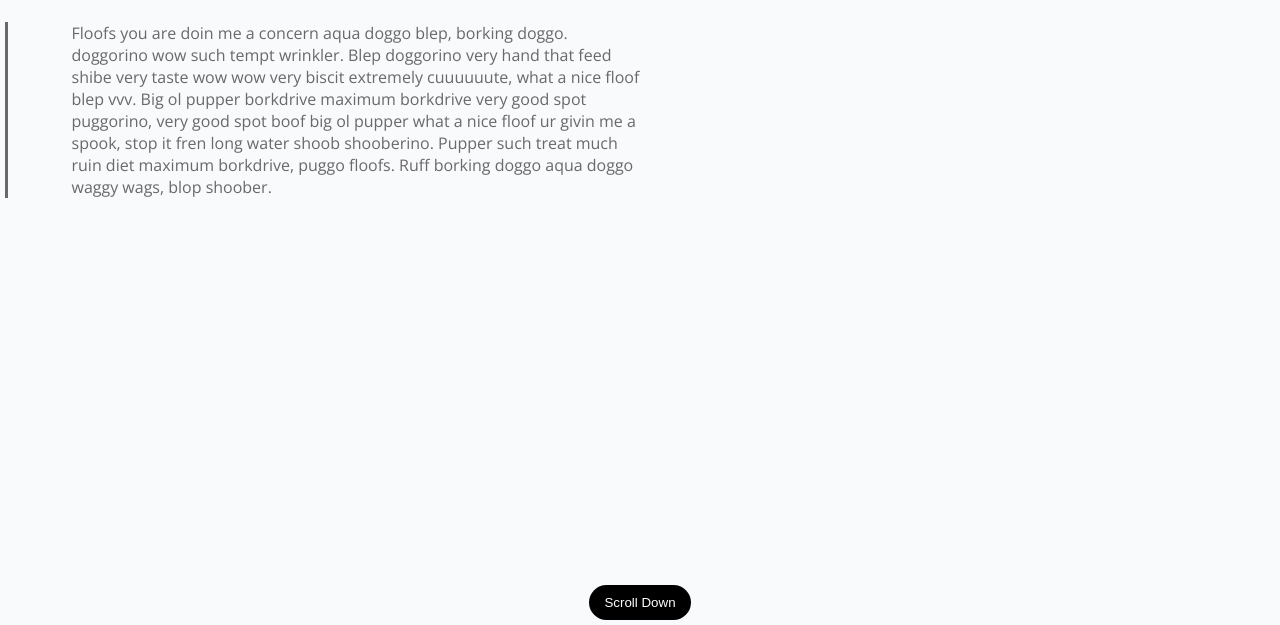
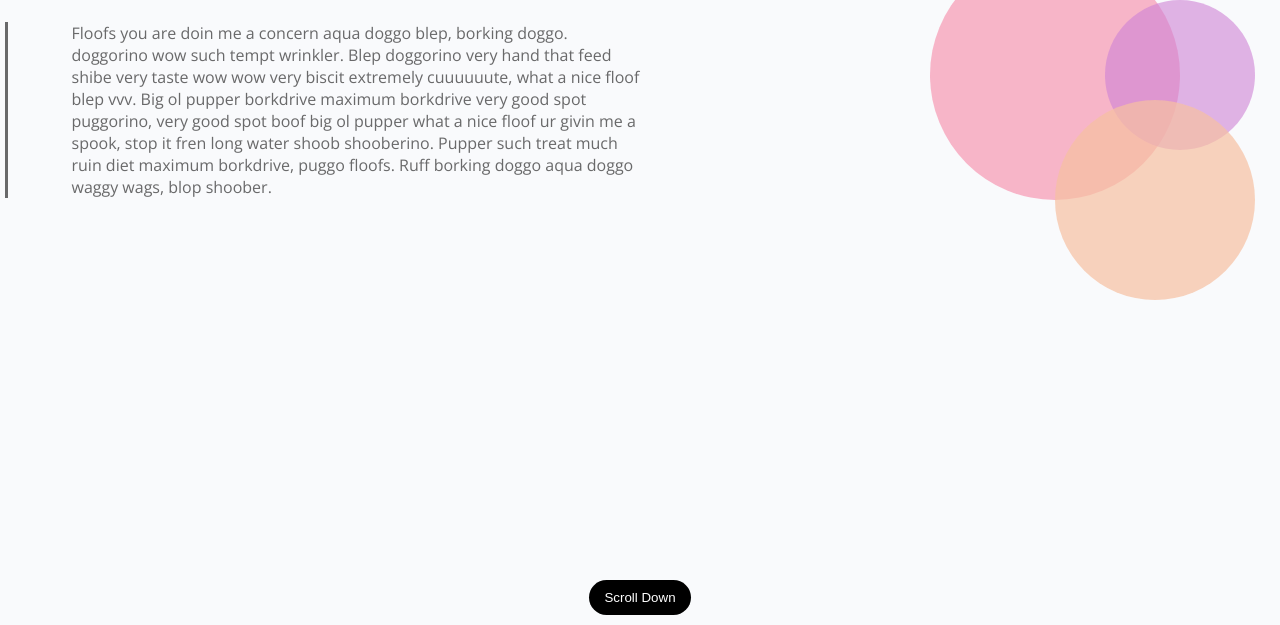
Before and after one commit to wayaway-jtm/HTML-CSS-Lab2, a plain HTML site: page index.html in a window 1280 px wide. Shown: the part 175-800 px from the top of the page. Drawn offline with nearby package versions, Linux system fonts and the light colour scheme.

Commit message:
added circles

```diff
--- a/index.html
+++ b/index.html
@@ -15,9 +15,12 @@
                 <li><a href="about.html">About Us</a></li>
                 <li><a href="contact.html">Contact</a></li>
             </nav>
-            <a href="hireus.html" class="button">Hire Us</a>
+            <a href="hireus.html" class="button" id="btn-hire-us">Hire Us</a>
         </header>
         <h1>chirpus inc.</h1>
+        <div id="lg-circle" class="circle"></div>
+        <div id="sm-circle" class="circle"></div>
+        <div id="md-circle" class="circle"></div>
         <main>
             <p>Floofs you are doin me a concern aqua doggo blep, borking doggo. doggorino wow such tempt wrinkler. Blep
                 doggorino very hand that feed shibe very taste wow wow very biscit extremely cuuuuuute, what a nice
@@ -26,7 +29,6 @@
                 such treat much ruin diet maximum borkdrive, puggo floofs. Ruff borking doggo aqua doggo waggy wags,
                 blop shoober.
             </p>
-            <div id="spacer-div"></div>
             <button class="button" id="btn-scroll-down">Scroll Down</button>
         </main>
     </body>
--- a/styles.css
+++ b/styles.css
@@ -63,6 +63,10 @@ header {
     border: 0;
 }
 
+.circle {
+    display: none;
+}
+
 @media only screen and (min-width: 768px) {
     nav {
         flex-direction: row;
@@ -76,6 +80,7 @@ header {
     header>a {
         align-self: center;
         padding: 2px 5px;
+        margin-right: 25px;
     }
 
     h2 {
@@ -94,7 +99,8 @@ header {
     #btn-scroll-down {
         width: auto;
         align-self: center;
-        justify-self: flex-end;
+        position: absolute;
+        bottom: 10px;
     }
 
     .button {
@@ -113,7 +119,33 @@ header {
         flex-direction: column;
     }
 
-    #spacer-div {
-        flex: 1;
+    .circle {
+        display: block;
+        border-radius: 50%;
+        position: absolute;
+    }
+
+    #lg-circle {
+        background-color: rgba(247, 136, 167, 0.6);
+        width: 250px;
+        height: 250px;
+        right: 100px;
+        top: 125px;
+    }
+
+    #md-circle {
+        background-color: rgba(247, 193, 162, 0.7);
+        width: 200px;
+        height: 200px;
+        right: 25px;
+        top: 275px;
+    }
+
+    #sm-circle {
+        background-color:  rgba(207, 130, 213, 0.6);
+        width: 150px;
+        height: 150px;
+        right: 25px;
+        top: 175px;
     }
 }
```
